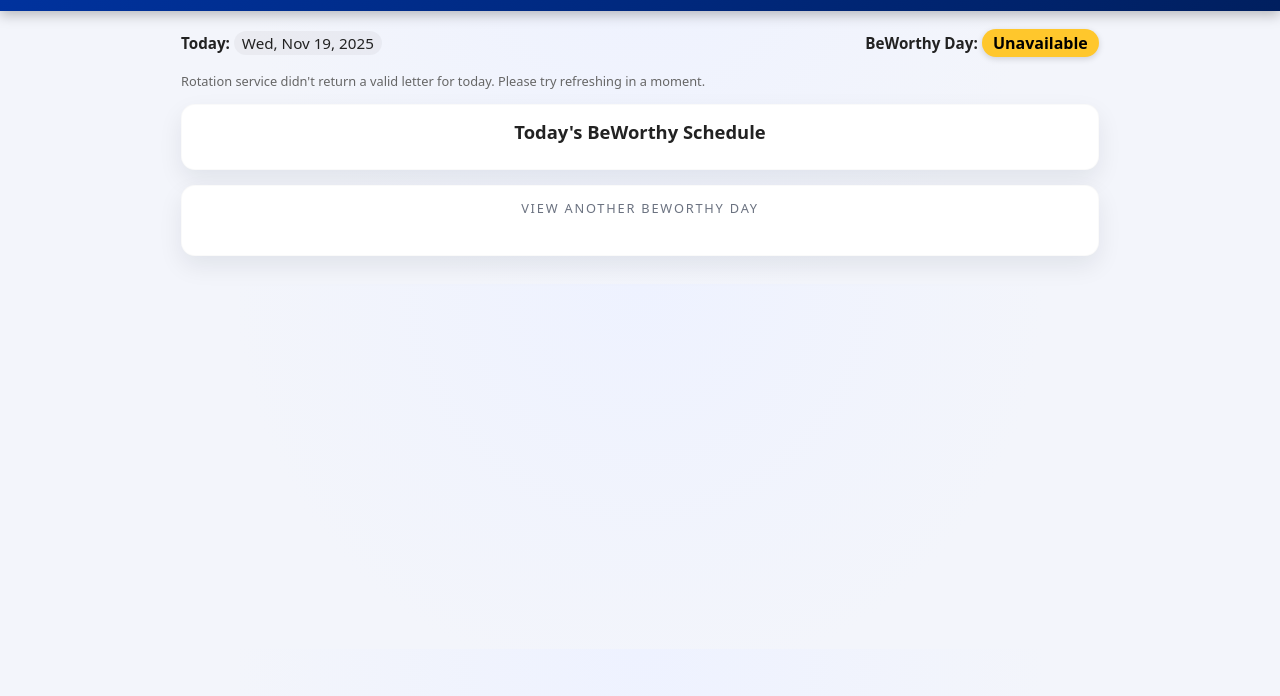
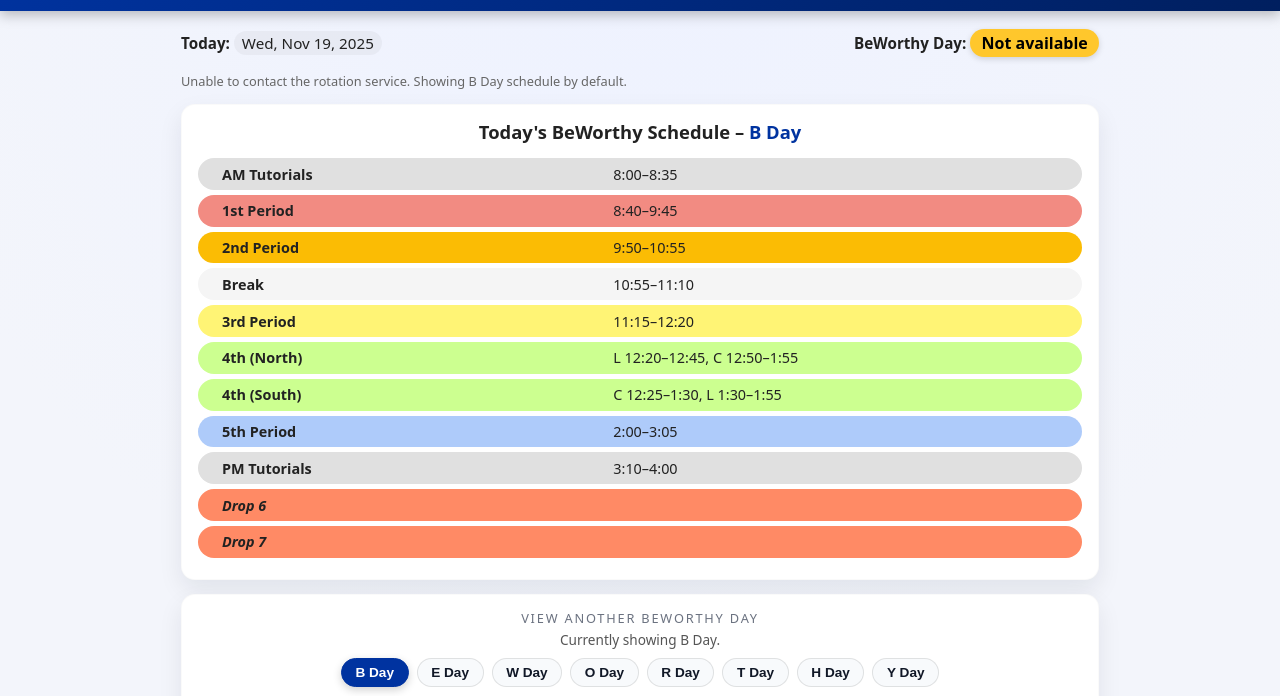
Before and after one commit to wcsks/beworthy, a plain HTML site: page index.html in a window 1280 px wide. Shown: the part 81-777 px from the top of the page. Drawn offline with Linux system fonts and the light colour scheme; no server answers.

Commit message:
Update index.html

```diff
--- a/index.html
+++ b/index.html
@@ -512,45 +512,31 @@
     const statusEl = document.getElementById("status");
     const letterChipText = document.getElementById("today-letter-text");
 
-  let letter = null;
+    let letter = "B";   // default fallback
 
     try {
-    const resp = await fetch(TODAY_LETTER_ENDPOINT + "?t=" + Date.now(), {
-      cache: "no-store"
-    });
-    if (!resp.ok) throw new Error("HTTP " + resp.status);
+      const resp = await fetch(TODAY_LETTER_ENDPOINT);
       const data = await resp.json();
-
-    const raw = String((data && data.letter) || "").trim();
-    const candidate = raw.charAt(0).toUpperCase();
-
-    if (LETTERS.includes(candidate)) {
-      letter = candidate;
+      if (data && data.letter && LETTERS.includes(data.letter)) {
+        letter = data.letter;
+        letterChipText.textContent = `${letter} Day`;
       } else {
-      console.warn("Rotation service returned unexpected letter:", raw);
+        letterChipText.textContent = "Unknown";
+        statusEl.textContent =
+          "Could not determine today's letter from the calendar. Showing B Day schedule by default.";
       }
     } catch (err) {
       console.error("Error fetching today letter:", err);
+      letterChipText.textContent = "Not available";
+      statusEl.textContent =
+        "Unable to contact the rotation service. Showing B Day schedule by default.";
     }
 
-  if (!letter) {
-    // No valid letter – show a clear message and don't pretend it's B
-    letterChipText.textContent = "Unavailable";
-    statusEl.textContent =
-      "Rotation service didn't return a valid letter for today. Please try refreshing in a moment.";
-    return; // don't render any schedule
-  }
-
-  // Normal success path
-  letterChipText.textContent = `${letter} Day`;
-  statusEl.textContent = "";
-
+    // Render today's schedule and build tabs starting on today's letter
     document.getElementById("today-schedule-title").innerHTML =
       `Today's BeWorthy Schedule – <span class="day-tag">${letter} Day</span>`;
-  document.getElementById("today-subheading").textContent =
-    `Below is the bell schedule for ${letter} Day.`;
 
-  renderSchedule(letter, "today-schedule-table");
+    renderSchedule(letter, "today-schedule-table", "Today's");
     renderTabs(letter);
   }
 
```
Lines whose indentation alone changed are shown as unchanged.
